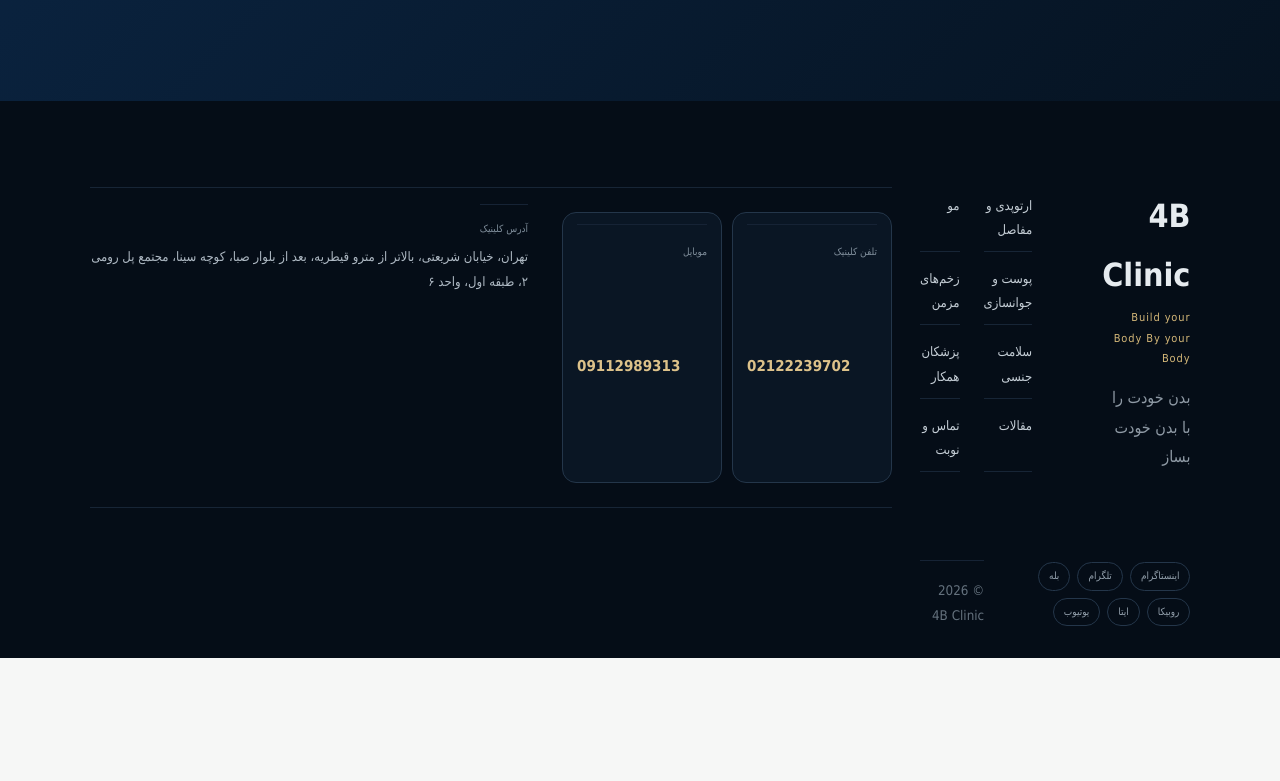
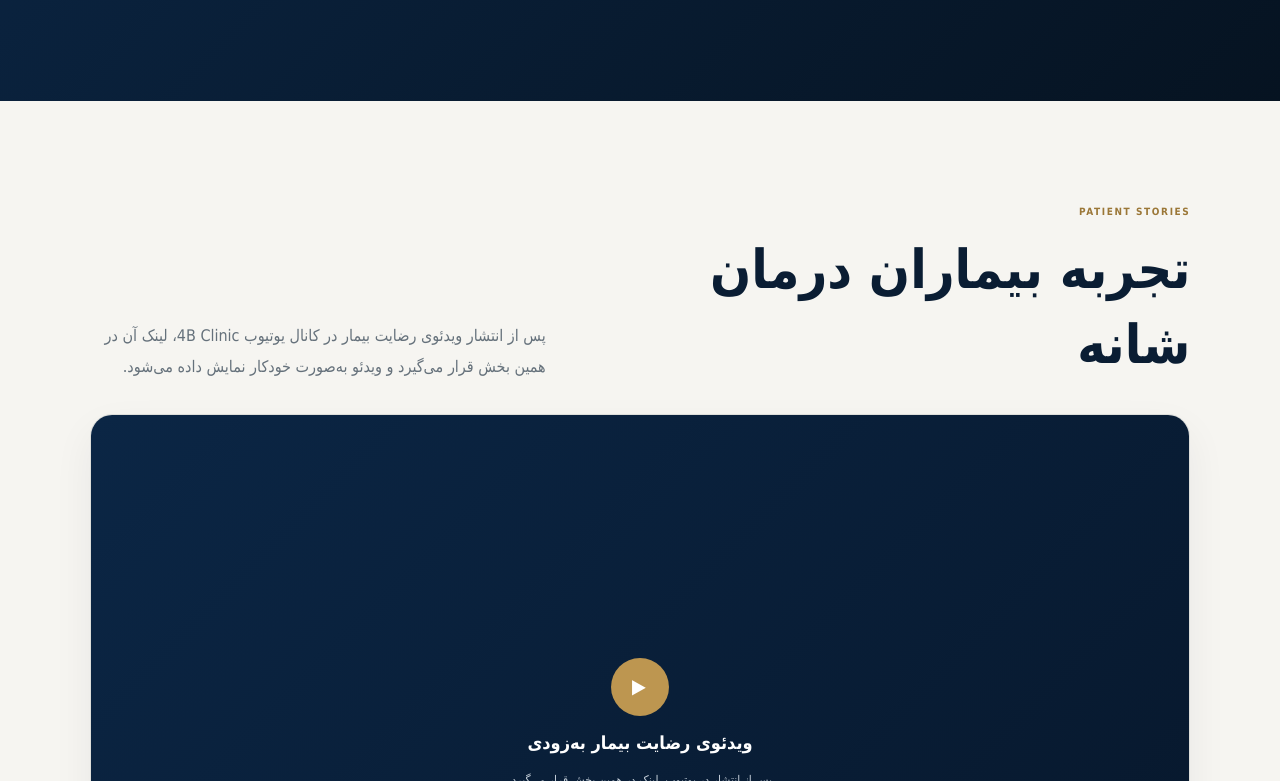
Before and after one commit to kianariai-alt/4B-Clinic-Web, a SvelteKit app: page /orthopedics/shoulder in a window 1280 px wide. Shown: the part 4119-4900 px from the top of the page. Before the commit the page ends 4777 px from the top, so only its background shows below. Built offline with nearby package versions, Linux system fonts and the light colour scheme.

Commit message:
feat: prepare shoulder patient YouTube video slot

```diff
--- a/src/routes/orthopedics/shoulder/+page.svelte
+++ b/src/routes/orthopedics/shoulder/+page.svelte
@@ -1,5 +1,6 @@
 <script>
   import PhotoClinicalPage from '$lib/components/PhotoClinicalPage.svelte';
+  import PatientVideoSection from '$lib/components/PatientVideoSection.svelte';
 
   const conditions = [
     { title: 'شانه یخ‌زده', en: 'Adhesive Capsulitis', text: 'درد و کاهش تدریجی دامنه حرکت شانه نیاز به افتراق از مشکلات تاندونی، آرتروز، آسیب‌های پس از ضربه و سایر علل درد شانه دارد.' },
@@ -49,3 +50,16 @@
   scienceTitle="ارتوبیولوژیک در بافت‌های تاندون، رباط و مفصل"
   scienceText="برای مطالعه عمیق‌تر درباره مبانی ارتوبیولوژیک و کاربردهای آن در بافت‌های سیستم اسکلتی‌عضلانی، صفحه علمی Zetamed را ببینید."
 />
+
+<PatientVideoSection
+  title="تجربه بیماران درمان شانه"
+  intro="پس از انتشار ویدئوی رضایت بیمار در کانال یوتیوب 4B Clinic، لینک آن در همین بخش قرار می‌گیرد و ویدئو به‌صورت خودکار نمایش داده می‌شود."
+  videos={[
+    {
+      label: 'SHOULDER PATIENT STORY',
+      title: 'رضایت بیمار پس از درمان شانه',
+      text: 'جایگاه آماده برای ویدئوی واقعی بیمار پس از درمان شانه.',
+      youtubeUrl: ''
+    }
+  ]}
+/>
```
